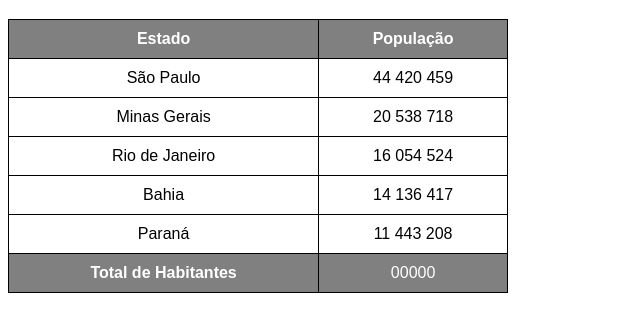
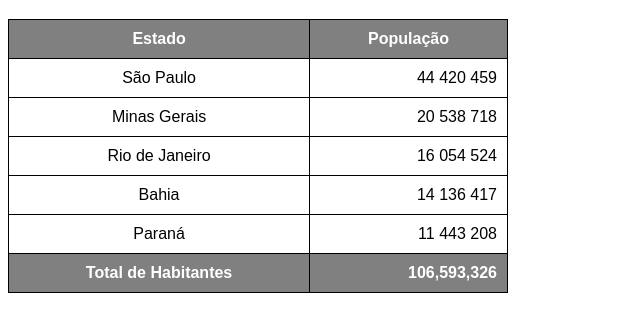
Before and after one commit to matheuspere/HTML-CSS, a plain HTML site: page Exercicios/ex023/tabela02.html in a window 1280 px wide. Shown: the part 61-392 px from the top of the page, without its empty margins (0-640 px from the left). Drawn offline with Linux system fonts and the light colour scheme.

Commit message:
atualizado

```diff
--- a/Exercicios/ex023/tabela02.html
+++ b/Exercicios/ex023/tabela02.html
@@ -16,6 +16,10 @@
             border: 1px solid black;
             text-align: center;
             padding: 10px;
+        }
+
+        .num{
+            text-align: right;
         }
         thead, tfoot{
             background-color: gray;
@@ -36,23 +40,23 @@
         <tbody>
             <tr>
             <td>São Paulo</td>
-            <td>44 420 459</td>
+            <td class="num">44 420 459</td>
         </tr>
             <tr>
                 <td>Minas Gerais</td>
-                <td>20 538 718</td>
+                <td class="num">20 538 718</td>
             </tr>
             <tr>
                 <td>Rio de Janeiro</td>
-                <td>16 054 524</td>
+                <td class="num">16 054 524</td>
             </tr>
             <tr>
                 <td>Bahia</td>
-                <td>14 136 417</td>
+                <td class="num">14 136 417</td>
             </tr>
             <tr>
                 <td>Paraná</td>
-                <td>11 443 208</td>
+                <td class="num">11 443 208</td>
             </tr>
 
 
@@ -60,7 +64,7 @@
         <tfoot>
             <tr>
                 <th>Total de Habitantes</th>
-                <td>00000</td>
+                <td class="num"><strong>106,593,326</strong></td>
             </tr>
         </tfoot>
     </table>
```
